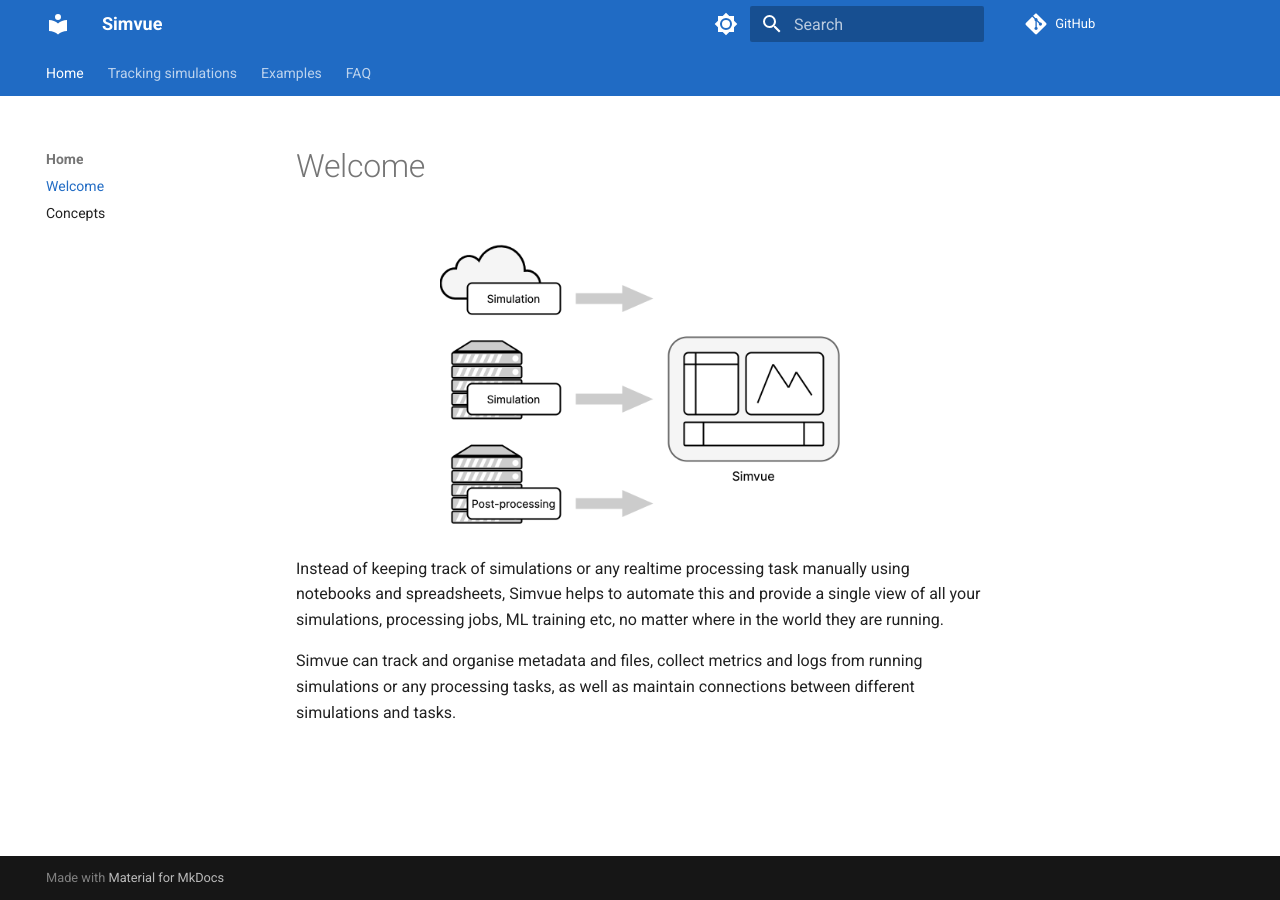
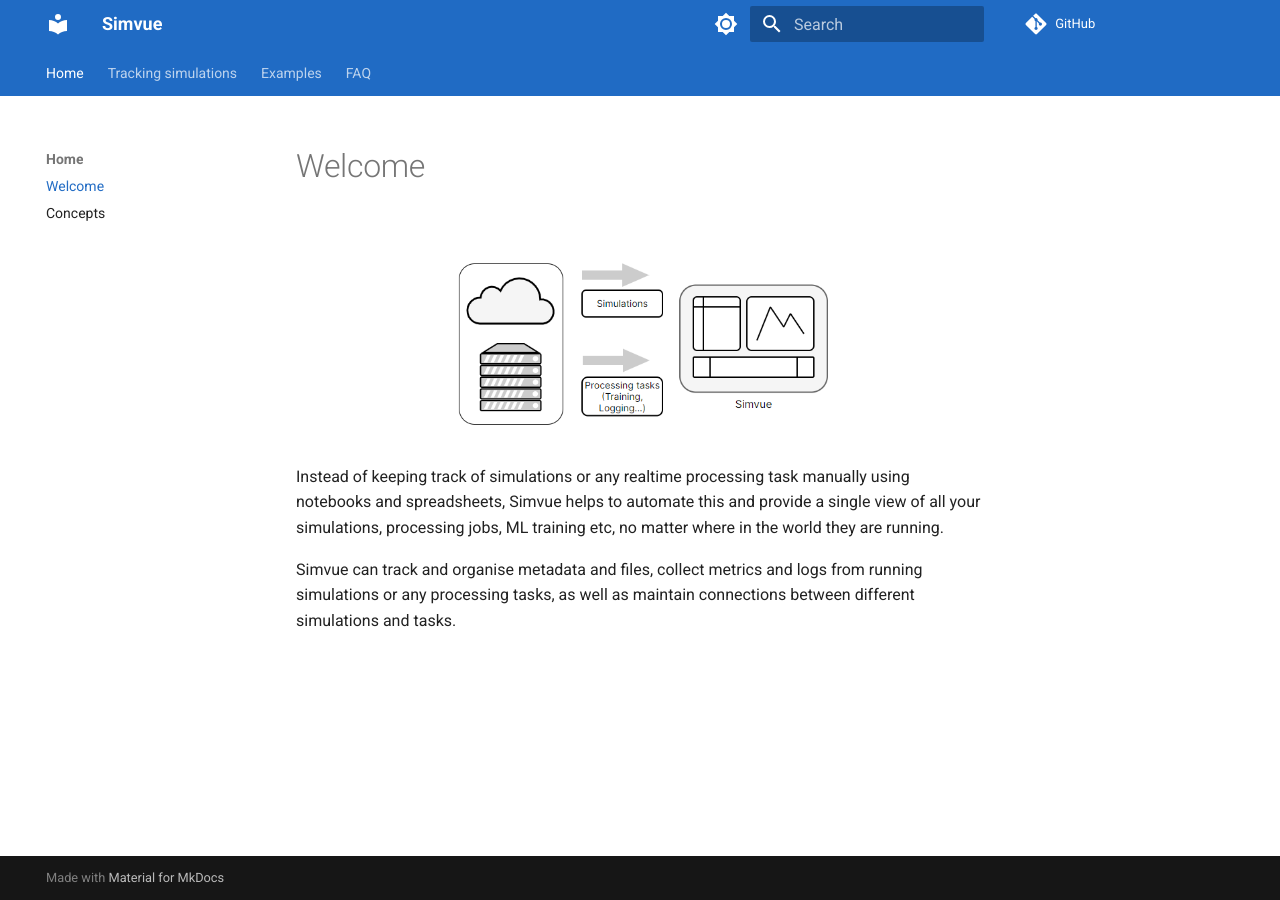
Before and after one commit to simvue-io/docs, an MkDocs documentation site: the page built from docs/index.md, in a window 1280 px wide. Built offline with MkDocs 1.6.1 and Material for MkDocs 9.7.7, drawn with Linux system fonts in a browser that asks for light colours.

Commit message:
Update index.md
Point to new overview image

```diff
--- a/docs/index.md
+++ b/docs/index.md
@@ -1,7 +1,7 @@
 # Welcome
 
 <figure markdown>
-  ![Simvue overview](images/overview.png){ width="400" }
+  ![Simvue overview](images/Simvue_overview.png){ width="400" }
 </figure>
 
 Instead of keeping track of simulations or any realtime processing task manually using notebooks and spreadsheets, Simvue helps to automate this
```
